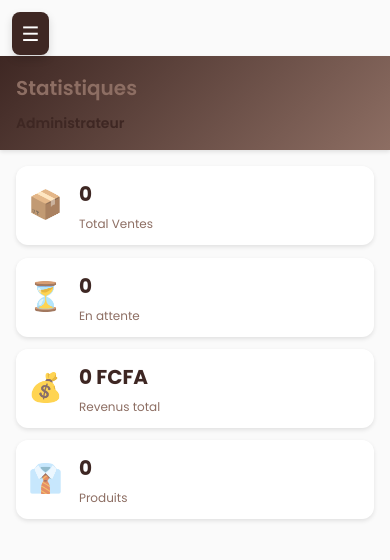
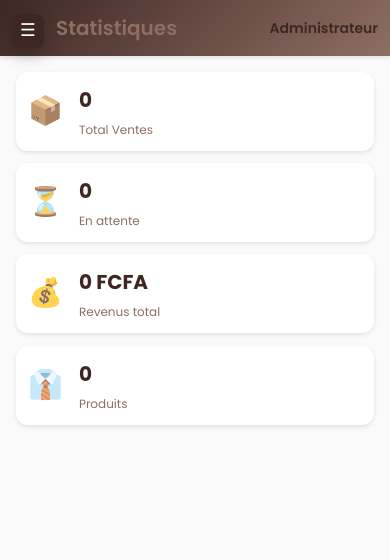
Before and after one commit to Brice-star/Bomba.com, a website: page views/admin-dashboard.html in a window 390 px wide. Drawn offline with Linux system fonts and the light colour scheme; no server answers.

Commit message:
Fix: Amélioration positionnement menu hamburger admin responsive

```diff
--- a/public/css/admin.css
+++ b/public/css/admin.css
@@ -11,21 +11,28 @@
 .mobile-menu-toggle {
     display: none;
     position: fixed;
-    top: 1rem;
+    top: 1.15rem;
     left: 1rem;
-    z-index: 1000;
+    z-index: 1001;
     background: var(--marron-fonce);
     color: white;
     border: none;
-    padding: 0.75rem;
+    padding: 0.6rem;
     border-radius: 8px;
     cursor: pointer;
-    font-size: 1.5rem;
-    box-shadow: var(--shadow-md);
+    font-size: 1.2rem;
+    box-shadow: var(--shadow-lg);
+    transition: all 0.3s ease;
+    line-height: 1;
 }
 
 .mobile-menu-toggle:hover {
     background: var(--marron-clair);
+    transform: scale(1.05);
+}
+
+.mobile-menu-toggle:active {
+    transform: scale(0.95);
 }
 
 .admin-sidebar {
@@ -446,19 +453,28 @@
 
     .admin-main {
         margin-left: 0;
-        padding-top: 4rem;
+        padding-top: 0;
     }
 
     .admin-header {
         padding: 1rem;
-        flex-direction: column;
-        align-items: flex-start;
-        gap: 0.5rem;
-        padding-top: 1rem;
+        padding-left: 4rem;
+        flex-direction: row;
+        align-items: center;
+        gap: 1rem;
+        position: sticky;
+        top: 0;
+        z-index: 99;
     }
 
     .admin-header h1 {
         font-size: 1.5rem;
+        color: var(--marron-clair);
+    }
+
+    .admin-user {
+        font-size: 0.9rem;
+        color: var(--marron-fonce);
     }
 
     .admin-section {
@@ -555,10 +571,10 @@
 
 @media (max-width: 480px) {
     .mobile-menu-toggle {
-        top: 0.75rem;
+        top: 0.9rem;
         left: 0.75rem;
-        padding: 0.6rem;
-        font-size: 1.25rem;
+        padding: 0.5rem;
+        font-size: 1.1rem;
     }
 
     .admin-sidebar {
@@ -575,15 +591,22 @@
     }
 
     .admin-main {
-        padding-top: 3.5rem;
+        padding-top: 0;
+    }
+
+    .admin-header {
+        padding: 0.75rem;
+        padding-left: 3.5rem;
     }
 
     .admin-header h1 {
         font-size: 1.25rem;
+        color: var(--marron-clair);
     }
 
     .admin-user {
         font-size: 0.875rem;
+        color: var(--marron-fonce);
     }
 
     .stats-grid {
```
